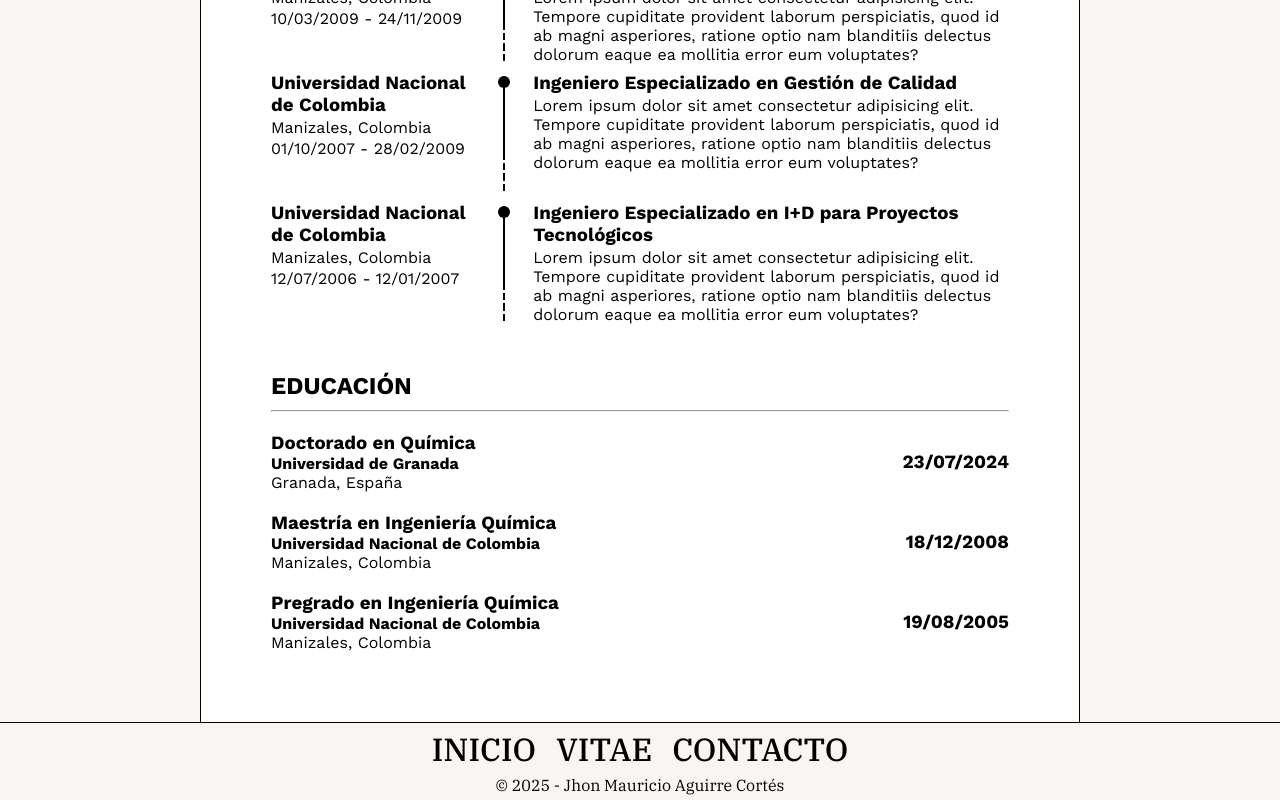
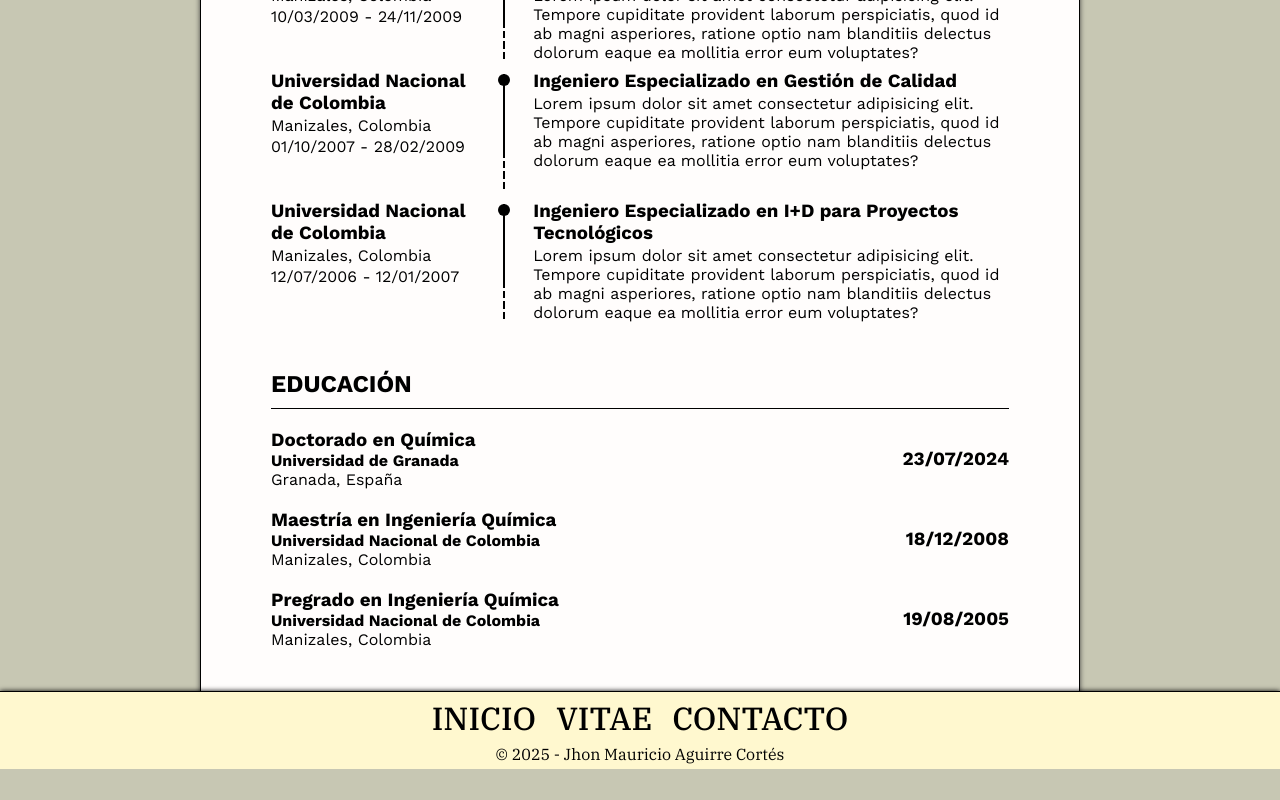
Before and after one commit to Tryncha/cv-jmac, a React (Vite) app: page /vitae in a window 1280 px wide. Shown: the part 1263-2063 px from the top of the page. After the commit the page ends 2032 px from the top, so only its background shows below. Built offline with nearby package versions, Linux system fonts and the light colour scheme; a web font is replaced by a local one.

Commit message:
some colors & css adjusted

```diff
--- a/src/components/Footer/Footer.css
+++ b/src/components/Footer/Footer.css
@@ -1,11 +1,18 @@
 .Footer {
+  position: absolute;
+  bottom: 0;
+  left: 0;
+  width: 100%;
   display: flex;
   flex-direction: column;
   align-items: center;
   gap: 5px;
   padding: 5px 0;
-  border-top: 1px solid var(--body-borderColor);
+  border-top: 1px solid var(--Footer-borderColor);
+  background-color: var(--Footer-backgroundColor);
   font-family: var(--Footer-fontFamily);
+  box-shadow: var(--Footer-boxShadow);
+  z-index: var(--Footer-zIndex);
 }
 
 .Footer div {
@@ -14,10 +21,9 @@
 }
 
 .Footer a {
-  font-size: 2rem;
-  font-weight: 500;
-  color: var(--body--main-fontColor);
-
+  font-size: var(--Footer-a-fontSize);
+  font-weight: var(--Footer-fontWeight);
+  color: var(--Footer-fontColor);
   text-transform: uppercase;
   text-decoration: none;
 }
--- a/src/components/Header/Header.css
+++ b/src/components/Header/Header.css
@@ -8,25 +8,25 @@
   align-items: center;
   justify-content: space-between;
   padding: 0 40px;
-  border-bottom: 1px solid var(--body-borderColor);
+  border-bottom: 1px solid var(--Header-borderColor);
   background-color: var(--Header-backgroundColor);
   font-family: var(--Header-fontFamily);
   color: var(--Header-fontColor);
-  /* box-shadow: 0 1px 10px 0 #6e6e6e; */
-  z-index: 1;
+  box-shadow: var(--Header-boxShadow);
+  z-index: var(--Header-zIndex);
 }
 
 .Header h1 {
-  font-family: var(--Header--title-fontFamily);
-  font-size: 2.5rem;
+  font-family: var(--Header--h1-fontFamily);
+  font-size: var(--Header--h1-fontSize);
   text-transform: uppercase;
 }
 
 .Header h2 {
-  font-family: var(--Header--title-fontFamily);
-  font-size: 1.25rem;
+  font-family: var(--Header--h2-fontFamily);
+  font-size: var(--Header--h2-fontSize);
   text-transform: uppercase;
-  color: var(--body--secondary-fontColor);
+  color: var(--Header--secondary-fontColor);
 }
 
 .Header-contactInfo {
--- a/src/components/Header/Header.tsx
+++ b/src/components/Header/Header.tsx
@@ -1,7 +1,7 @@
 import { useId } from 'react';
 import aboutInfoData from '../../data/aboutInfo.json';
 import useLanguage from '../../hooks/useLanguage';
-import type { Language } from '../../types';
+import type { Language } from '../../types.d';
 import { EmailIcon, LocationIcon, PhoneIcon } from '../Icons';
 import './Header.css';
 
--- a/src/components/WorkExperience/WorkExperience.tsx
+++ b/src/components/WorkExperience/WorkExperience.tsx
@@ -1,7 +1,7 @@
 import workExperienceData from '../../data/workExperience.json';
 import useLanguage from '../../hooks/useLanguage';
 import Section from '../Section/Section';
-import Separator from '../Separator/Separator';
+import Separator from './Separator/Separator';
 import './WorkExperience.css';
 
 const workExperience = workExperienceData.reverse();
--- a/src/data/workExperience.json
+++ b/src/data/workExperience.json
@@ -139,7 +139,7 @@
     "id": 8,
     "es": {
       "name": "Investigación posdoctoral",
-      "date": "11/12/2024 - Actual",
+      "date": "11/12/2024 - Presente",
       "location": "Universidad de Castilla-La Mancha",
       "city": "Castilla-La Mancha, España"
     },
--- a/src/index.css
+++ b/src/index.css
@@ -1,21 +1,43 @@
 :root {
-  --body-backgroundColor: #f8f5f2;
-  --body-borderColor: black;
+  --body-backgroundColor: #c7c7b3;
+  --body-borderColor: #000000;
   --body-fontFamily: 'Work Sans';
-  --body--main-fontColor: black;
+  --body--main-fontColor: #000000;
   --body--secondary-fontColor: #494949;
 
-  --aside-width: 300px;
+  /* Components */
+  --Header-height: 120px;
+  --Header-backgroundColor: #fff8cf;
+  --Header-borderColor: #000000;
+  --Header-fontFamily: 'Work Sans';
+  --Header-fontColor: #000000;
+  --Header--secondary-fontColor: #494949;
+  --Header--h1-fontFamily: 'IBM Plex Serif';
+  --Header--h1-fontSize: 2.5rem;
+  --Header--h2-fontFamily: 'IBM Plex Serif';
+  --Header--h2-fontSize: 1.25rem;
+  --Header-boxShadow: 0 0 5px 0 #6e6e6e;
 
-  --Header-height: 120px;
-  --Header-backgroundColor: #e6e3e1;
-  --Header-fontFamily: 'Work Sans';
-  --Header--title-fontFamily: 'IBM Plex Serif';
-  --Header-fontColor: #000000;
+  --Footer-backgroundColor: #fff8cf;
+  --Footer-borderColor: #000000;
+  --Footer-fontFamily: 'IBM Plex Serif';
+  --Footer-fontColor: #000000;
+  --Footer-fontWeight: 500;
+  --Footer-a-fontSize: 2rem;
+  --Footer-boxShadow: 0 0 5px 0 #000;
 
-  --main-backgroundColor: #ffffff;
+  /* Pages */
+  --Vitae-backgroundColor: #fffdfc;
+  --Vitae-borderColor: #000000;
+  --Vitae-boxShadow: 0 0 5px 0 #404040;
 
-  --Footer-fontFamily: 'IBM Plex Serif';
+  /* Indexes */
+  --body-zIndex: 0;
+
+  --main-zIndex: 1;
+
+  --Header-zIndex: 2;
+  --Footer-zIndex: 2;
 }
 
 * {
@@ -25,17 +47,14 @@
 }
 
 body {
+  position: relative;
   background-color: var(--body-backgroundColor);
   font-family: var(--body-fontFamily);
+  z-index: var(--body-zIndex);
 }
 
 hr {
   margin: 10px 0;
+  border: none;
+  border-bottom: 1px solid var(--body-borderColor);
 }
-
-.u-circle {
-  width: 200px;
-  height: 200px;
-  border: 1px solid var(--body-backgroundColor);
-  border-radius: 9999px;
-}
--- a/src/pages/Vitae/Vitae.css
+++ b/src/pages/Vitae/Vitae.css
@@ -1,10 +1,11 @@
 .Vitae {
-  position: relative;
   display: flex;
   flex-direction: column;
   gap: 40px;
-  background-color: var(--main-backgroundColor);
-  padding: calc(var(--Header-height) + 50px) 70px 50px;
-  border-inline: 1px solid var(--body-borderColor);
+  background-color: var(--Vitae-backgroundColor);
+  padding: calc(var(--Header-height) + 50px) 70px 100px;
+  border-inline: 1px solid var(--Vitae-borderColor);
   margin: 0 200px;
+  box-shadow: var(--Vitae-boxShadow);
+  z-index: var(--main-zIndex);
 }
```
Also changed, not shown: src/components/WorkExperience/Separator/Separator.css (renamed from src/components/Separator/Separator.css), src/components/WorkExperience/Separator/Separator.tsx (renamed from src/components/Separator/Separator.tsx).
